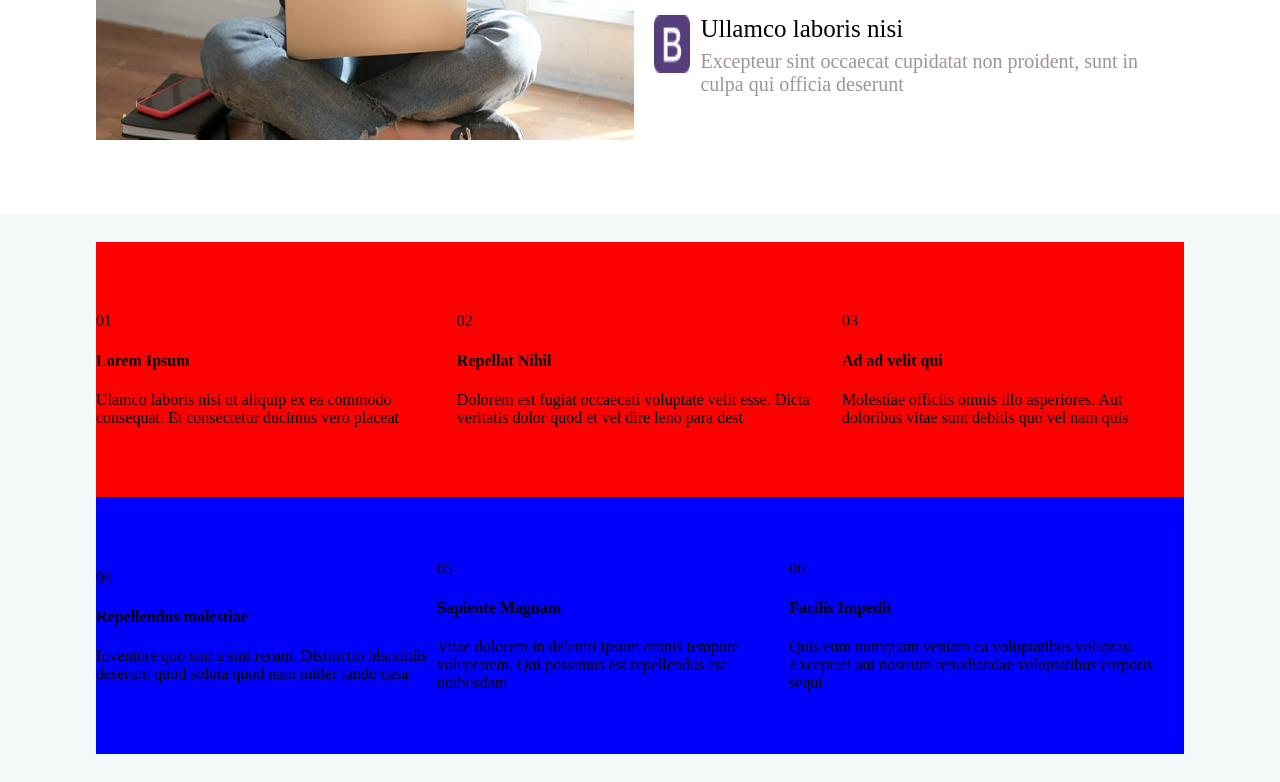
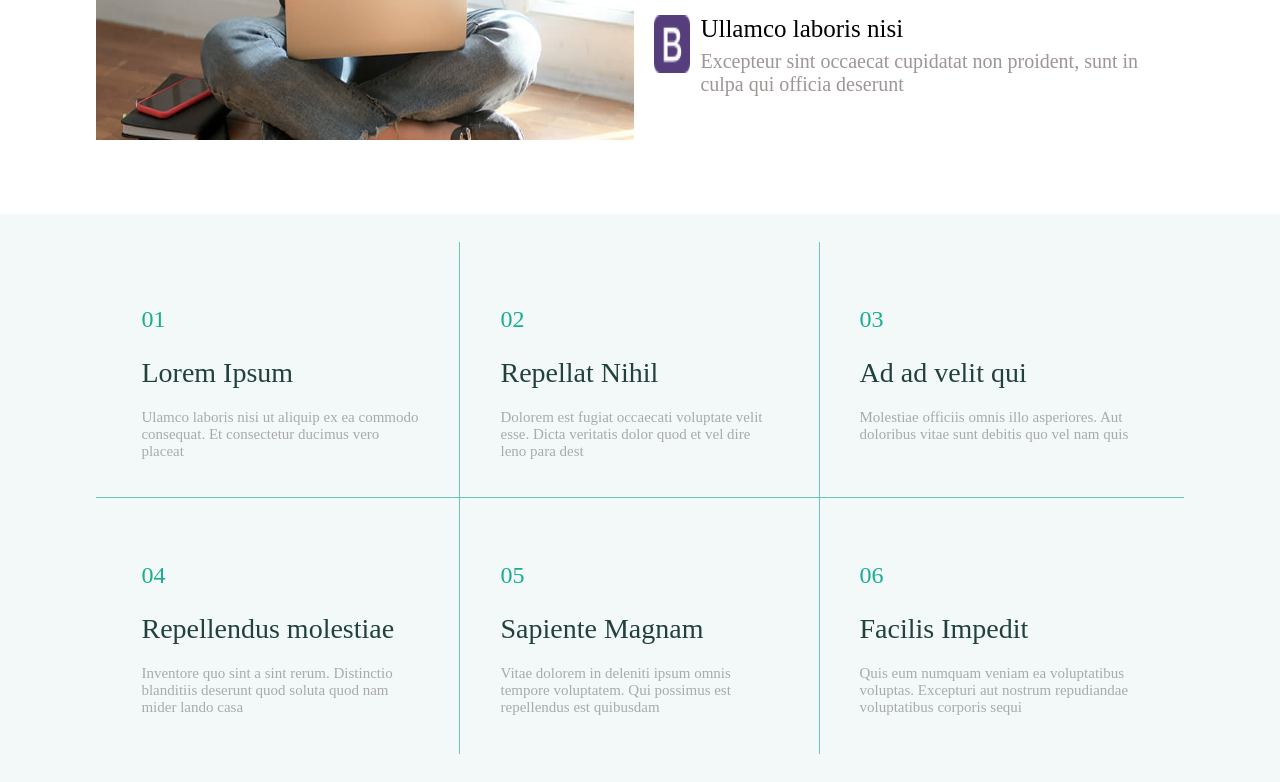
Before and after one commit to jasminpepic/Maxim, a plain HTML site: page index.html in a window 1280 px wide. Shown: the part 1316-2098 px from the top of the page. Drawn offline with Linux system fonts and the light colour scheme.

Commit message:
Maxim sesija3v2

```diff
--- a/index.html
+++ b/index.html
@@ -83,7 +83,7 @@
     <div class="emptyDiv1"></div>
     <section class="table">
       <div class="table1">
-        <div class="table-border-left">
+        <div class="table-border-right">
           <p class="tableNumber">01</p>
           <h4 class="tableSubtitle">Lorem Ipsum</h4>
           <p class="tableText">
@@ -91,7 +91,7 @@
             consectetur ducimus vero placeat
           </p>
         </div>
-        <div class="table-border-left">
+        <div class="table-border-right">
           <p class="tableNumber">02</p>
           <h4 class="tableSubtitle">Repellat Nihil</h4>
           <p class="tableText">
@@ -109,7 +109,7 @@
         </div>
       </div>
       <div class="table2">
-        <div class="table-border-left">
+        <div class="table-border-right">
           <p class="tableNumber">04</p>
           <h4 class="tableSubtitle">Repellendus molestiae</h4>
           <p class="tableText">
@@ -117,7 +117,7 @@
             soluta quod nam mider lando casa
           </p>
         </div>
-        <div class="table-border-left">
+        <div class="table-border-right">
           <p class="tableNumber">05</p>
           <h4 class="tableSubtitle">Sapiente Magnam</h4>
           <p class="tableText">
--- a/style.css
+++ b/style.css
@@ -171,8 +171,8 @@ body {
   flex-direction: row;
   justify-content: center;
   align-items: center;
-  border-bottom: 1px black solid;
-  background-color: red;
+  border-bottom: 1px #1bac92a4 solid;
+  /* background-color: red; */
 }
 .table2 {
   width: 85%;
@@ -181,21 +181,36 @@ body {
   flex-direction: row;
   justify-content: center;
   align-items: center;
-  background-color: blue;
+  /* background-color: blue; */
 }
-/* .table1-1-3 {
-  border-bottom: 1px black solid;
+.table-border-right {
+  border-right: 1px #1bac92a4 solid;
+  width: 33%;
+  height: 100%;
+  padding: 40px;
+  display: inline-block;
 }
-.table1-2 {
-  border-bottom: 1px black solid;
-  border-left: 1px black solid;
-  border-right: 1px black solid;
+.table-border-none {
+  width: 33%;
+  height: 100%;
+  padding: 40px;
+  display: inline-block;
 }
-.table2-1-3 {
-  border-top: 1px black solid;
+.tableNumber {
+  color: #1bac91;
+  font-size: 24px;
+  font-weight: 400;
 }
-.table2-2 {
-  border-top: 1px black solid;
-  border-left: 1px black solid;
-  border-right: 1px black solid;
-} */
+.tableSubtitle {
+  font-size: 28px;
+  font-weight: 400;
+  padding: 0;
+  margin: 20px 0;
+  color: #21413c;
+}
+.tableText {
+  color: #aaaaaa;
+  font-size: 15px;
+  margin: 0;
+  padding: 0;
+}
```
